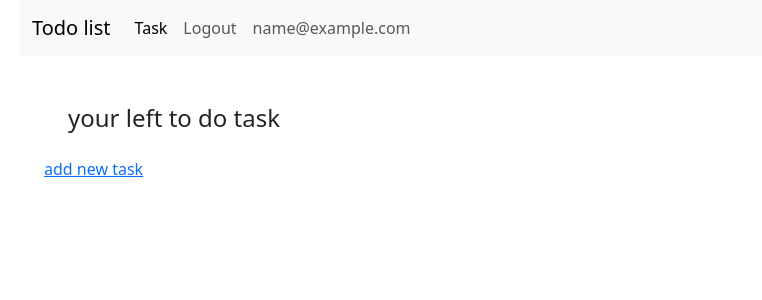
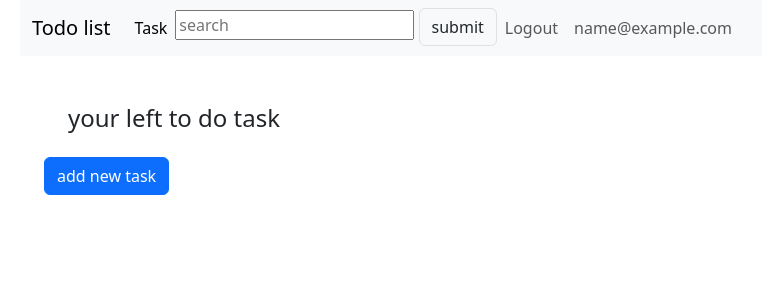
Before and after one commit to Prakash5209/todo-django, a Django app: page / in a window 1280 px wide. Shown: the top 300 px of the page, without its empty margins (62-824 px from the left). Run offline with Django 4.2, Linux system fonts and the light colour scheme; the visitor is signed in with stand-in values (Sample User, id 1); data that the repository does not hold is empty; some libraries are stand-ins or nearby versions.

Commit message:
search box

```diff
--- a/task/templates/task.html
+++ b/task/templates/task.html
@@ -1,7 +1,7 @@
 {% extends 'base.html' %}
 {% block content %}
 <h4 class="m-4">your left to do task</h4>
-<a href="{% url 'task:new_task' %}">add new task</a>
+<a href="{% url 'task:new_task' %}" class="btn btn-primary">add new task</a><br><br>
 <div class="task_body">
     {% for task in object_list %}
     <div class="task_container">
--- a/templates/base.html
+++ b/templates/base.html
@@ -4,7 +4,7 @@
     <head>
         <meta charset="utf-8">
         <meta http-equiv="X-UA-Compatible" content="IE=edge">
-        <title></title>
+        <title>Todo</title>
         <meta name="description" content="">
         <meta name="viewport" content="width=device-width, initial-scale=1">
         <link rel="stylesheet" href="{% static 'css/bootstrap.min.css' %}">
--- a/templates/navbar.html
+++ b/templates/navbar.html
@@ -10,6 +10,12 @@
             <a class="nav-link active" aria-current="page" href="{% url 'task:TaskClassView' %}">Task</a>
           </li>
           {% if request.user.is_authenticated %}
+          <form method="GET" action="" class="navbar-form navbar-left">
+            <div class="form-group">
+              <input type="text" placeholder="search" name="search">
+              <button type="submit" class="btn btn-default border">submit</button>
+            </div>
+          </form>
             <li class="nav-item">
               <a class="nav-link" href="{% url 'useraccount:userlogout' %}">Logout</a>
             </li>
@@ -20,7 +26,6 @@
             <li class="nav-item">
               <a class="nav-link" href="{% url 'useraccount:usersignup' %}">Signup</a>
             </li>
-
           {% endif %}
           <li class="nav-item">
             <a class="nav-link ">{{request.user}}</a>
```
Also changed, not shown: task/views.py (line endings or trailing spaces).
